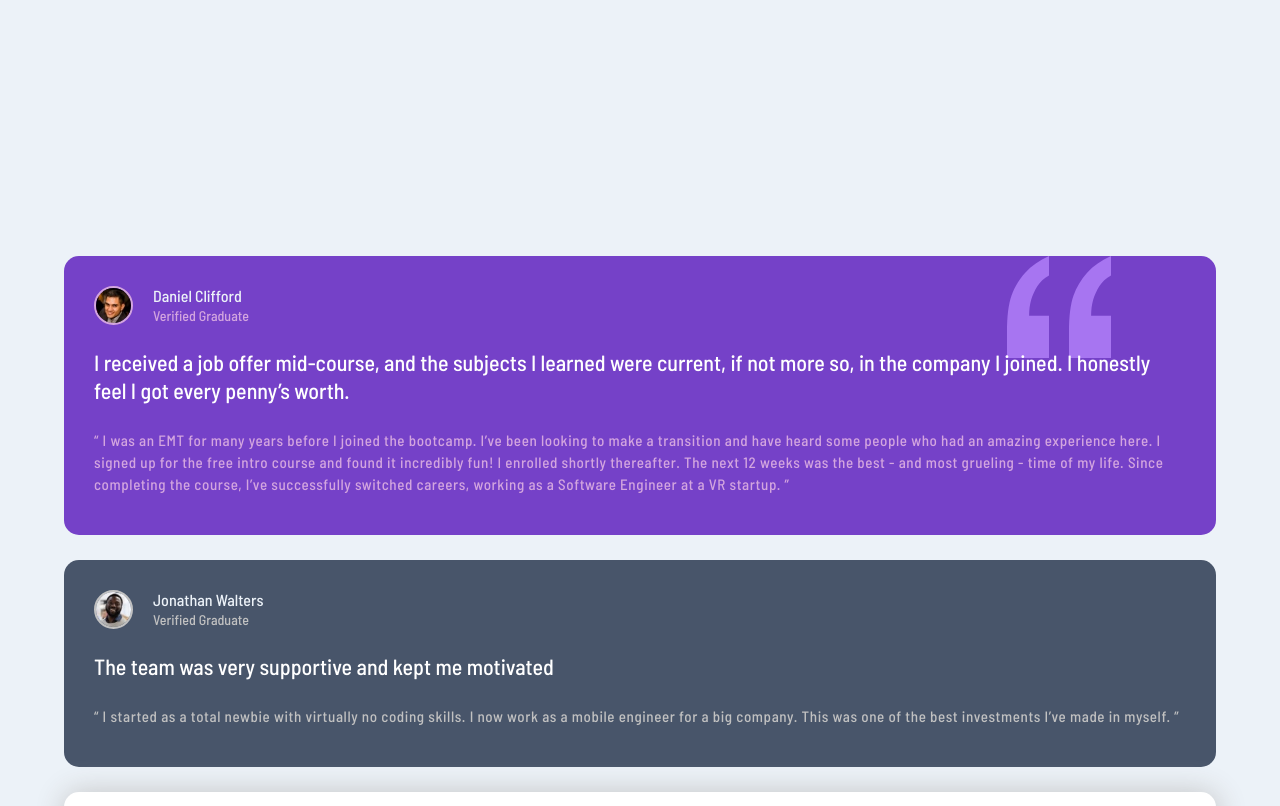
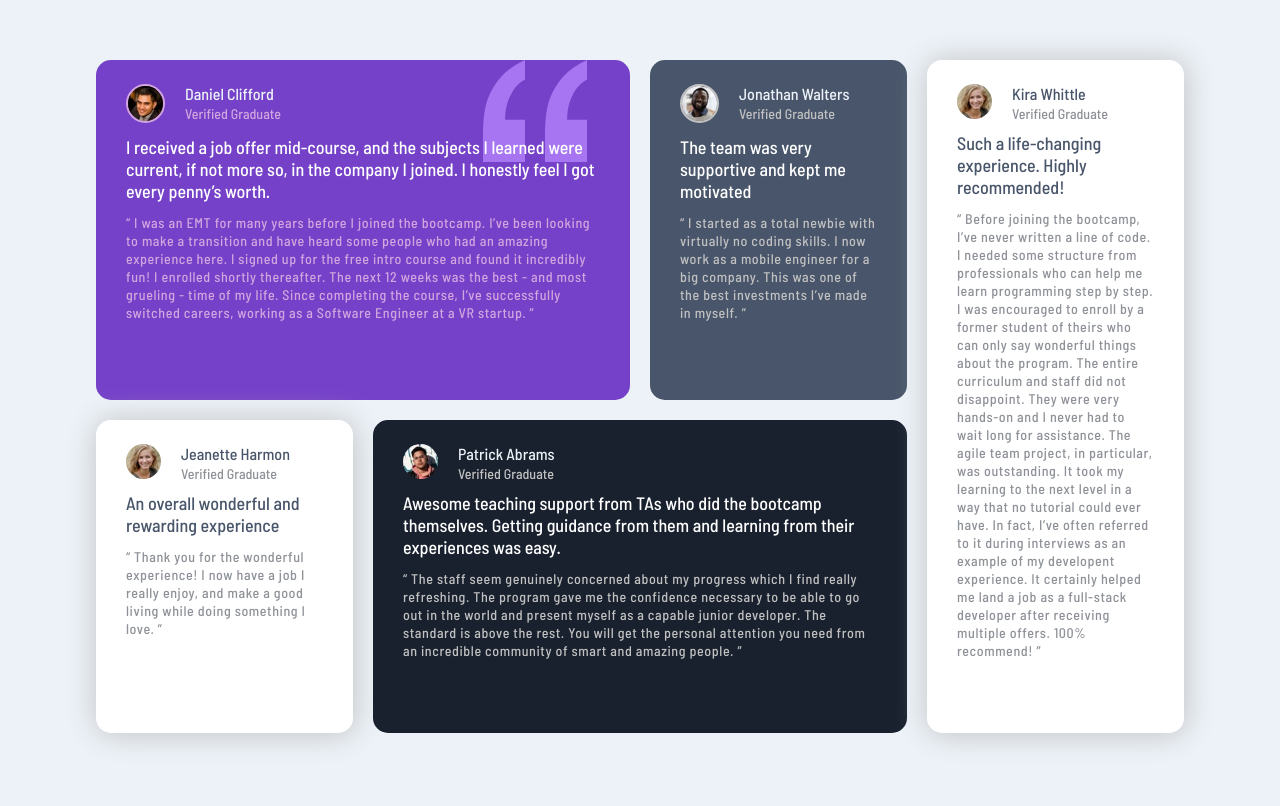
Before and after one commit to Omarsan-av/frontendmentorChallenge2, a plain HTML site: page index.html in a window 1280 px wide. Shown: the top 806 px of the page. Drawn offline with Linux system fonts and the light colour scheme.

Commit message:
se termina version desktop

```diff
--- /dev/null
+++ b/css/desktop.css
@@ -0,0 +1,60 @@
+body
+{
+   display: flex;
+   justify-content: center;
+   align-items: center;
+}
+
+.container
+{
+   width: 85%;
+   height: 85%;
+   grid-template-columns: 1fr 1fr 1fr 1fr;
+   grid-template-rows: 50% 46%;
+   gap: 20px;
+}
+
+.items
+{
+   padding: 24px 30px;
+}
+
+.items:first-child
+{
+   grid-column: 1 / 3;
+}
+
+.items:nth-of-type(3)
+{
+   grid-row: 2 / 3;
+   grid-column: 1 / 2;
+}
+
+.items:nth-of-type(4)
+{
+   grid-column: 2 / 4;
+}
+
+.items:nth-of-type(5)
+{
+   grid-row: 1 / 3;
+   grid-column: 4 / 5;
+}
+
+.text-content
+{
+   margin-top: 10px;
+}
+
+.text-content p:first-child
+{
+   font-size: 18rem;
+   line-height: 22rem;
+   margin-bottom: 12px;
+}
+
+.text-content p:last-child
+{
+   font-size: 14rem;
+   line-height: 18rem;
+}
--- a/index.html
+++ b/index.html
@@ -15,6 +15,7 @@
 		<link rel="preconnect" href="https://fonts.gstatic.com">
 		<link href="https://fonts.googleapis.com/css2?family=Barlow+Semi+Condensed:wght@500;700&display=swap" rel="stylesheet">
 		<link rel="stylesheet" href="css/styles.css">
+		<link rel="stylesheet" href="css/desktop.css" media="(min-width: 1024px)">
 	</head>
 	<body>
 		<div class="container">
```
